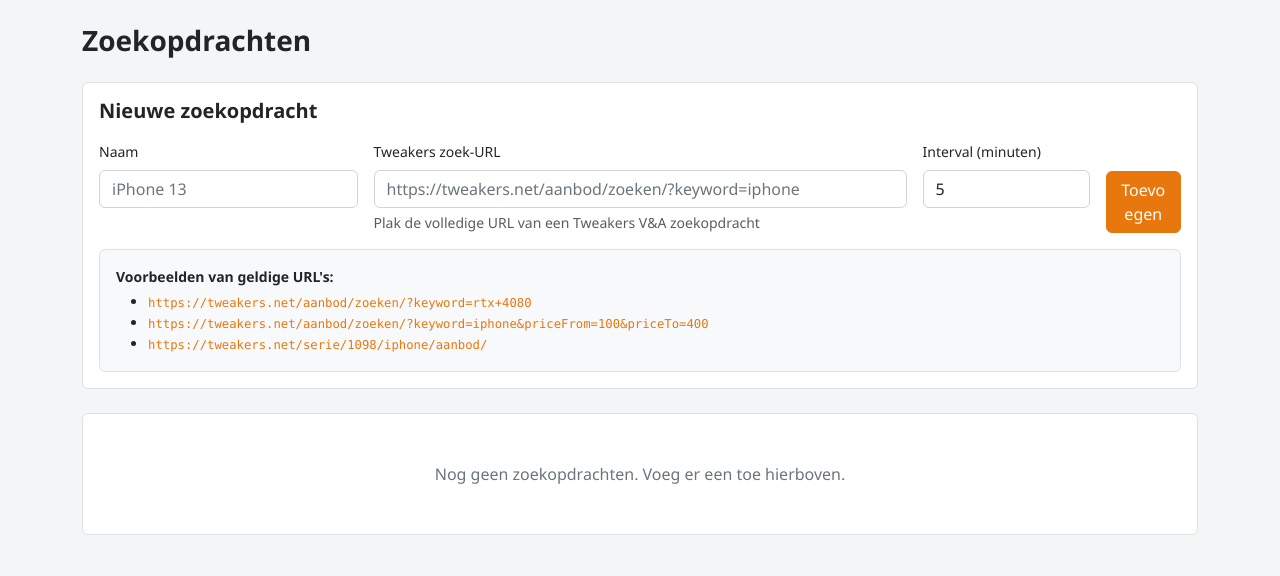
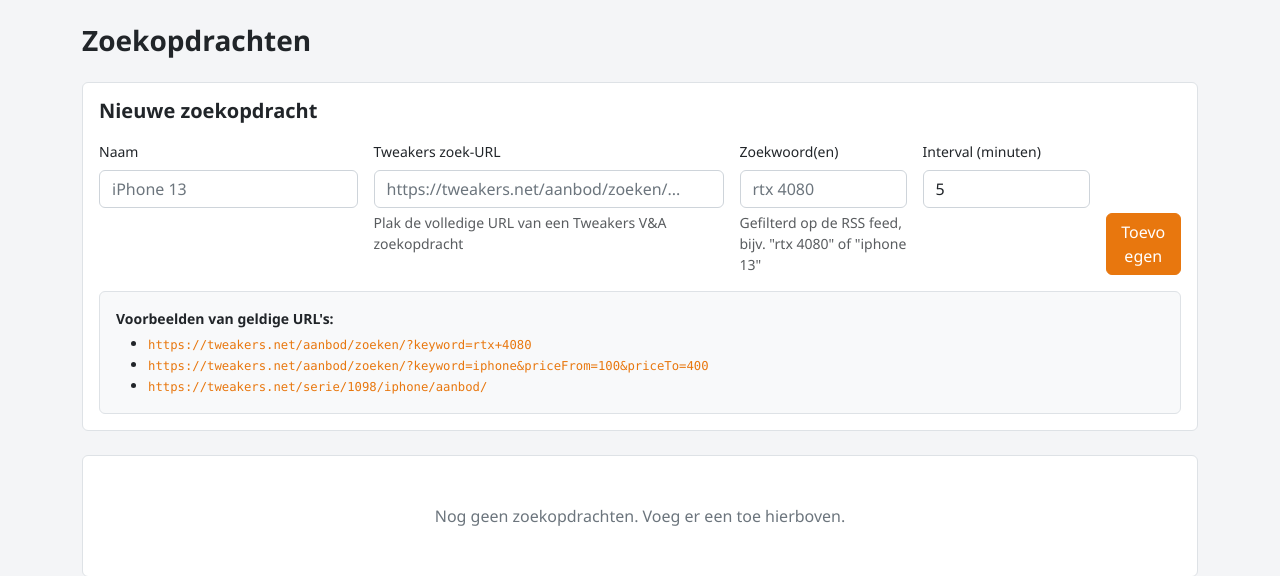
Before and after one commit to RichrdJ/tweakers-scraper, a Flask app: page /searches in a window 1280 px wide. Shown: the part 61-637 px from the top of the page. Run offline with Flask 3, Linux system fonts and the light colour scheme; data that the repository does not hold is empty; parts of the project's set-up code (start-up, migrations or seed data) failed here and were passed over.

Commit message:
fix: add explicit keyword field for RSS filtering instead of URL parsing

```diff
--- a/app/db.py
+++ b/app/db.py
@@ -22,6 +22,7 @@ def init_db() -> None:
                 id               INTEGER PRIMARY KEY AUTOINCREMENT,
                 name             TEXT    NOT NULL,
                 url              TEXT    NOT NULL,
+                keyword          TEXT    NOT NULL DEFAULT '',
                 interval_minutes INTEGER NOT NULL DEFAULT 5,
                 active           INTEGER NOT NULL DEFAULT 1,
                 last_run         TEXT,
@@ -48,6 +49,10 @@ def init_db() -> None:
                 value TEXT
             );
         ''')
+        # Migrate: add keyword column if absent (idempotent)
+        cols = [r[1] for r in conn.execute('PRAGMA table_info(searches)').fetchall()]
+        if 'keyword' not in cols:
+            conn.execute("ALTER TABLE searches ADD COLUMN keyword TEXT NOT NULL DEFAULT ''")
     logger.info('Database initialised at %s', DB_PATH)
 
 
--- a/app/monitor.py
+++ b/app/monitor.py
@@ -69,7 +69,7 @@ def _run_search(search: dict) -> None:
     url  = search['url']
     logger.info('Running search "%s" (%s)', name, url)
 
-    items     = fetch_listings(url)
+    items     = fetch_listings(url, search.get('keyword', ''))
     new_items = _store(sid, items)
 
     with get_conn() as conn:
--- a/app/server.py
+++ b/app/server.py
@@ -117,6 +117,8 @@ def add_search():
     except ValueError:
         interval = 5
 
+    keyword = request.form.get('keyword', '').strip()
+
     if not name or not url:
         flash(t['flash_name_url_required'], 'danger')
         return redirect(url_for('searches'))
@@ -127,8 +129,8 @@ def add_search():
 
     with get_conn() as conn:
         conn.execute(
-            'INSERT INTO searches (name, url, interval_minutes, active) VALUES (?, ?, ?, 1)',
-            (name, url, interval),
+            'INSERT INTO searches (name, url, keyword, interval_minutes, active) VALUES (?, ?, ?, ?, 1)',
+            (name, url, keyword, interval),
         )
 
     flash(t['flash_search_added'].format(name), 'success')
@@ -138,7 +140,8 @@ def add_search():
 @app.route('/searches/<int:sid>/edit', methods=['POST'])
 def edit_search(sid: int):
     t = _t()
-    name = request.form.get('name', '').strip()
+    name    = request.form.get('name',    '').strip()
+    keyword = request.form.get('keyword', '').strip()
     try:
         interval = max(1, int(request.form.get('interval', 5)))
     except ValueError:
@@ -150,8 +153,8 @@ def edit_search(sid: int):
 
     with get_conn() as conn:
         conn.execute(
-            'UPDATE searches SET name = ?, interval_minutes = ? WHERE id = ?',
-            (name, interval, sid),
+            'UPDATE searches SET name = ?, keyword = ?, interval_minutes = ? WHERE id = ?',
+            (name, keyword, interval, sid),
         )
 
     flash(t['flash_search_updated'], 'success')
--- a/app/templates/searches.html
+++ b/app/templates/searches.html
@@ -16,11 +16,16 @@
           <label class="form-label small fw-medium">{{ t.search_name }}</label>
           <input type="text" name="name" class="form-control" placeholder="iPhone 13" required>
         </div>
-        <div class="col-md-6">
+        <div class="col-md-4">
           <label class="form-label small fw-medium">{{ t.search_url }}</label>
           <input type="url" name="url" class="form-control"
-                 placeholder="https://tweakers.net/aanbod/zoeken/?keyword=iphone" required>
+                 placeholder="https://tweakers.net/aanbod/zoeken/..." required>
           <div class="form-text">{{ t.search_url_help }}</div>
+        </div>
+        <div class="col-md-2">
+          <label class="form-label small fw-medium">{{ t.search_keyword }}</label>
+          <input type="text" name="keyword" class="form-control" placeholder="rtx 4080">
+          <div class="form-text">{{ t.search_keyword_help }}</div>
         </div>
         <div class="col-md-2">
           <label class="form-label small fw-medium">{{ t.search_interval }}</label>
@@ -67,6 +72,9 @@
           <tr>
             <td>
               <div class="fw-semibold">{{ s.name }}</div>
+              {% if s.keyword %}
+                <div class="small"><span class="badge" style="background:var(--tw-orange)">{{ s.keyword }}</span></div>
+              {% endif %}
               <div class="text-muted small text-truncate" style="max-width:300px">{{ s.url }}</div>
             </td>
             <td>
@@ -98,6 +106,7 @@
                 <button type="button" class="btn btn-sm btn-outline-secondary"
                         data-bs-toggle="modal" data-bs-target="#editModal"
                         data-id="{{ s.id }}" data-name="{{ s.name }}"
+                        data-keyword="{{ s.keyword }}"
                         data-interval="{{ s.interval_minutes }}">
                   <i class="bi bi-pencil"></i> {{ t.search_edit }}
                 </button>
@@ -143,6 +152,11 @@
             <input type="text" name="name" id="editName" class="form-control" required>
           </div>
           <div class="mb-3">
+            <label class="form-label">{{ t.search_keyword }}</label>
+            <input type="text" name="keyword" id="editKeyword" class="form-control" placeholder="rtx 4080">
+            <div class="form-text">{{ t.search_keyword_help }}</div>
+          </div>
+          <div class="mb-3">
             <label class="form-label">{{ t.search_edit_interval }}</label>
             <input type="number" name="interval" id="editInterval" class="form-control" min="1" max="1440">
           </div>
@@ -183,6 +197,7 @@
   document.getElementById('editModal').addEventListener('show.bs.modal', function(e) {
     var btn = e.relatedTarget;
     document.getElementById('editName').value     = btn.dataset.name;
+    document.getElementById('editKeyword').value  = btn.dataset.keyword || '';
     document.getElementById('editInterval').value = btn.dataset.interval;
     document.getElementById('editForm').action    = '/searches/' + btn.dataset.id + '/edit';
   });
--- a/app/translations.py
+++ b/app/translations.py
@@ -23,6 +23,8 @@ NL = {
     'search_name':            'Naam',
     'search_url':             'Tweakers zoek-URL',
     'search_url_help':        'Plak de volledige URL van een Tweakers V&A zoekopdracht',
+    'search_keyword':         'Zoekwoord(en)',
+    'search_keyword_help':    'Gefilterd op de RSS feed, bijv. "rtx 4080" of "iphone 13"',
     'search_interval':        'Interval (minuten)',
     'search_add_btn':         'Toevoegen',
     'search_active':          'Actief',
@@ -117,6 +119,8 @@ EN = {
     'search_name':            'Name',
     'search_url':             'Tweakers search URL',
     'search_url_help':        'Paste the full URL of a Tweakers V&A search',
+    'search_keyword':         'Keyword(s)',
+    'search_keyword_help':    'Filtered from RSS feed, e.g. "rtx 4080" or "iphone 13"',
     'search_interval':        'Interval (minutes)',
     'search_add_btn':         'Add',
     'search_active':          'Active',
--- a/app/tweakers.py
+++ b/app/tweakers.py
@@ -2,7 +2,7 @@ import re
 import logging
 import requests
 import xml.etree.ElementTree as ET
-from urllib.parse import urlparse, parse_qs
+from urllib.parse import urlparse
 
 logger = logging.getLogger(__name__)
 
@@ -24,26 +24,6 @@ def validate_url(url: str) -> bool:
         return p.scheme in ('http', 'https') and 'tweakers.net' in p.netloc
     except Exception:
         return False
-
-
-def _extract_keywords(url: str) -> list[str]:
-    """Return a list of lowercase keywords derived from the search URL."""
-    parsed = urlparse(url)
-    qs = parse_qs(parsed.query)
-
-    # ?keyword=rtx+4080 → ['rtx', '4080']
-    if 'keyword' in qs:
-        raw = qs['keyword'][0].lower()
-        return [k for k in re.split(r'[+\s]+', raw) if k]
-
-    # /serie/ID/slug/aanbod/  →  slug words
-    # e.g. /serie/1098/iphone/aanbod/ → ['iphone']
-    m = re.search(r'/(?:serie/\d+/|[^/]+/[^/]+/)([a-z0-9][^/]+)/(?:aanbod|vergelijken)', parsed.path)
-    if m:
-        slug = m.group(1).lower().replace('-', ' ')
-        return [k for k in slug.split() if k]
-
-    return []
 
 
 def _parse_price(raw_title: str) -> str:
@@ -95,8 +75,9 @@ def _parse_item(el) -> dict | None:
     }
 
 
-def fetch_listings(url: str) -> list[dict]:
-    keywords = _extract_keywords(url)
+def fetch_listings(url: str, keyword: str = '') -> list[dict]:
+    """Fetch RSS feed and filter by keyword (space-separated terms, all must match)."""
+    terms = [t.lower() for t in keyword.split() if t]
 
     try:
         r = requests.get(RSS_URL, headers=HEADERS, timeout=15)
@@ -117,15 +98,14 @@ def fetch_listings(url: str) -> list[dict]:
         if item is None:
             continue
 
-        if keywords:
+        if terms:
             haystack = f"{item['title']} {item['_desc']} {item['_category']}".lower()
-            if not any(kw in haystack for kw in keywords):
+            if not all(t in haystack for t in terms):
                 continue
 
-        # remove internal-only fields before storing
         item.pop('_category', None)
         item.pop('_desc', None)
         items.append(item)
 
-    logger.info('RSS: %d item(s) matched (keywords: %s)', len(items), keywords or ['all'])
+    logger.info('RSS: %d item(s) matched (keyword: "%s")', len(items), keyword or '*')
     return items
```
